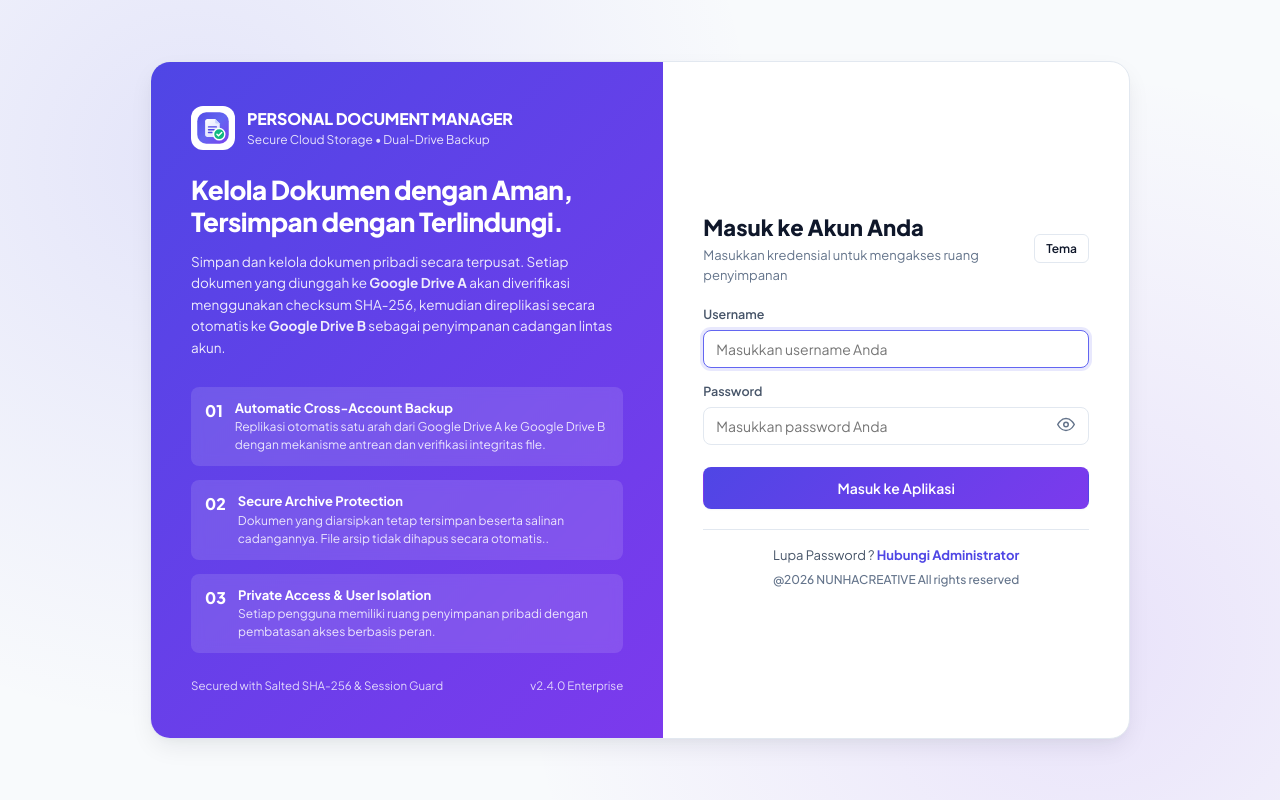
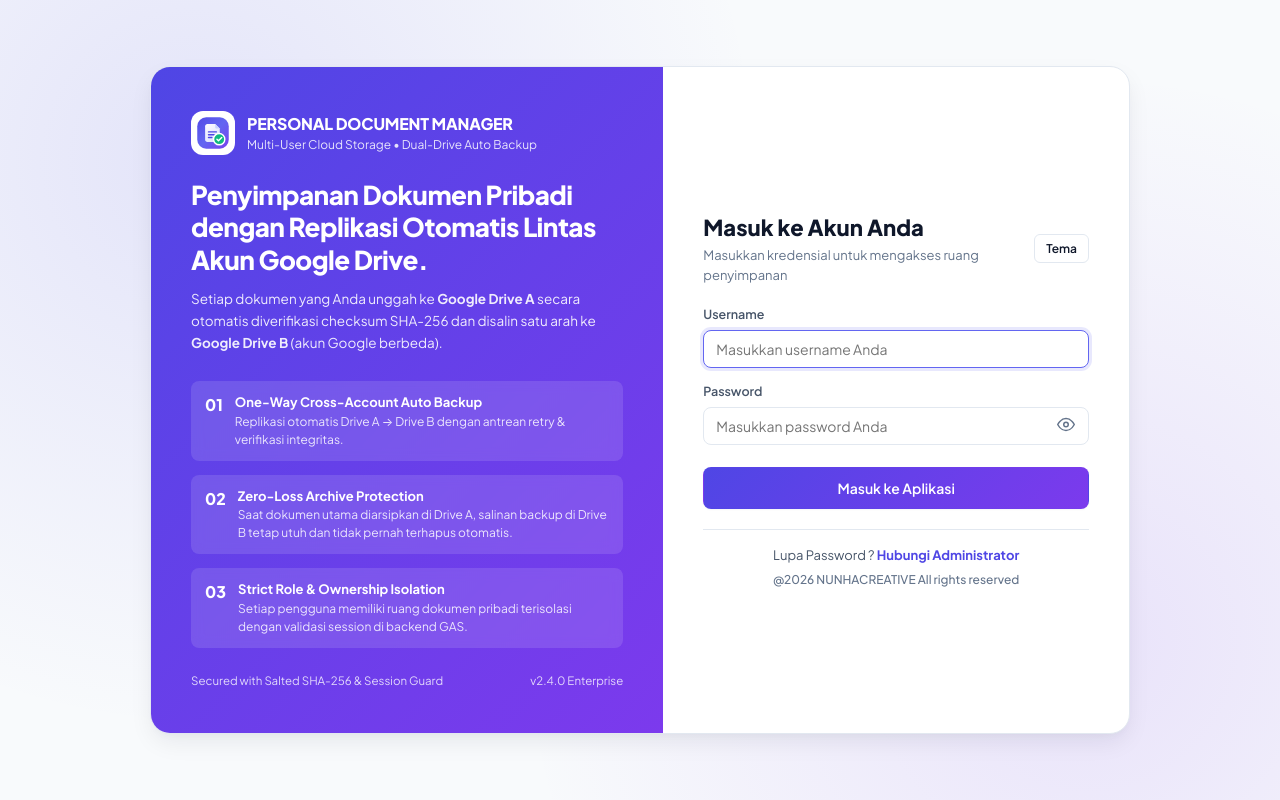
Before and after one commit to zihn88/PDM, a plain HTML site: page login.html in a window 1280 px wide. Drawn offline with Linux system fonts and the light colour scheme.

Commit message:
Update login.html with versioned assets and text changes
Updated stylesheet and script links to include versioning for cache management. Modified text content for clarity and accuracy.

```diff
--- a/login.html
+++ b/login.html
@@ -8,8 +8,8 @@
   <link rel="preconnect" href="https://fonts.googleapis.com" />
   <link rel="preconnect" href="https://fonts.gstatic.com" crossorigin />
   <link href="https://fonts.googleapis.com/css2?family=Plus+Jakarta+Sans:wght@400;500;600;700;800&display=swap" rel="stylesheet" />
-  <link rel="stylesheet" href="assets/css/style.css" />
-  <link rel="stylesheet" href="assets/css/responsive.css" />
+  <link rel="stylesheet" href="assets/css/style.css?v=2.4.2" />
+  <link rel="stylesheet" href="assets/css/responsive.css?v=2.4.2" />
 </head>
 <body class="login-body">
 
@@ -21,37 +21,37 @@
           <img src="assets/images/logo.svg" alt="Logo" style="width:44px;height:44px;background:#fff;border-radius:12px;padding:4px;" />
           <div>
             <div style="font-weight:800;font-size:16px;letter-spacing:-0.01em;">PERSONAL DOCUMENT MANAGER</div>
-            <div style="font-size:12px;opacity:0.85;">Secure Cloud Storage • Dual-Drive Backup</div>
+            <div style="font-size:12px;opacity:0.85;">Multi-User Cloud Storage &bull; Dual-Drive Auto Backup</div>
           </div>
         </div>
 
         <h2 style="font-size:26px;font-weight:800;line-height:1.25;letter-spacing:-0.02em;">
-          Kelola Dokumen dengan Aman, Tersimpan dengan Terlindungi.
+          Penyimpanan Dokumen Pribadi dengan Replikasi Otomatis Lintas Akun Google Drive.
         </h2>
         <p style="margin-top:12px;font-size:13.5px;opacity:0.9;line-height:1.6;">
-          Simpan dan kelola dokumen pribadi secara terpusat. Setiap dokumen yang diunggah ke <strong>Google Drive A</strong> akan diverifikasi menggunakan checksum SHA-256, kemudian direplikasi secara otomatis ke <strong>Google Drive B</strong> sebagai penyimpanan cadangan lintas akun.
+          Setiap dokumen yang Anda unggah ke <strong>Google Drive A</strong> secara otomatis diverifikasi checksum SHA-256 dan disalin satu arah ke <strong>Google Drive B</strong> (akun Google berbeda).
         </p>
 
         <div class="showcase-feature-list">
           <div class="showcase-feature-item">
             <div style="font-weight:800;font-size:16px;">01</div>
             <div>
-              <div style="font-weight:700;font-size:13px;">Automatic Cross-Account Backup</div>
-              <div style="font-size:12px;opacity:0.85;">Replikasi otomatis satu arah dari Google Drive A ke Google Drive B dengan mekanisme antrean dan verifikasi integritas file.</div>
+              <div style="font-weight:700;font-size:13px;">One-Way Cross-Account Auto Backup</div>
+              <div style="font-size:12px;opacity:0.85;">Replikasi otomatis Drive A &rarr; Drive B dengan antrean retry &amp; verifikasi integritas.</div>
             </div>
           </div>
           <div class="showcase-feature-item">
             <div style="font-weight:800;font-size:16px;">02</div>
             <div>
-              <div style="font-weight:700;font-size:13px;">Secure Archive Protection</div>
-              <div style="font-size:12px;opacity:0.85;">Dokumen yang diarsipkan tetap tersimpan beserta salinan cadangannya. File arsip tidak dihapus secara otomatis..</div>
+              <div style="font-weight:700;font-size:13px;">Zero-Loss Archive Protection</div>
+              <div style="font-size:12px;opacity:0.85;">Saat dokumen utama diarsipkan di Drive A, salinan backup di Drive B tetap utuh dan tidak pernah terhapus otomatis.</div>
             </div>
           </div>
           <div class="showcase-feature-item">
             <div style="font-weight:800;font-size:16px;">03</div>
             <div>
-              <div style="font-weight:700;font-size:13px;">Private Access & User Isolation</div>
-              <div style="font-size:12px;opacity:0.85;">Setiap pengguna memiliki ruang penyimpanan pribadi dengan pembatasan akses berbasis peran.</div>
+              <div style="font-weight:700;font-size:13px;">Strict Role &amp; Ownership Isolation</div>
+              <div style="font-size:12px;opacity:0.85;">Setiap pengguna memiliki ruang dokumen pribadi terisolasi dengan validasi session di backend GAS.</div>
             </div>
           </div>
         </div>
@@ -104,7 +104,7 @@
       <div style="margin-top:20px;padding-top:16px;border-top:1px solid var(--border-color);text-align:center;display:flex;flex-direction:column;gap:6px;">
         <div style="font-size:13px;color:var(--text-secondary);">
           Lupa Password ?
-          <a id="contactAdminWaLink" href="https://wa.me/628563341199?text=Halo%20Administrator%20PERSONAL%20DOCUMENT%20MANAGER%2C%20saya%20lupa%20password%20akun%20saya%20dan%20mohon%20bantuan%20untuk%20reset%20password." target="_blank" rel="noopener noreferrer" style="font-weight:700;color:var(--primary-600);">
+          <a id="contactAdminWaLink" href="https://wa.me/6281234567890?text=Halo%20Administrator%20PERSONAL%20DOCUMENT%20MANAGER%2C%20saya%20lupa%20password%20akun%20saya%20dan%20mohon%20bantuan%20untuk%20reset%20password." target="_blank" rel="noopener noreferrer" style="font-weight:700;color:var(--primary-600);">
             Hubungi Administrator
           </a>
         </div>
@@ -116,9 +116,9 @@
     </div>
   </div>
 
-  <script src="assets/js/config.js"></script>
-  <script src="assets/js/api.js"></script>
-  <script src="assets/js/auth.js"></script>
+  <script src="assets/js/config.js?v=2.4.2"></script>
+  <script src="assets/js/api.js?v=2.4.2"></script>
+  <script src="assets/js/auth.js?v=2.4.2"></script>
   <script>
     (function() {
       PDM_AUTH.initTheme();
```
